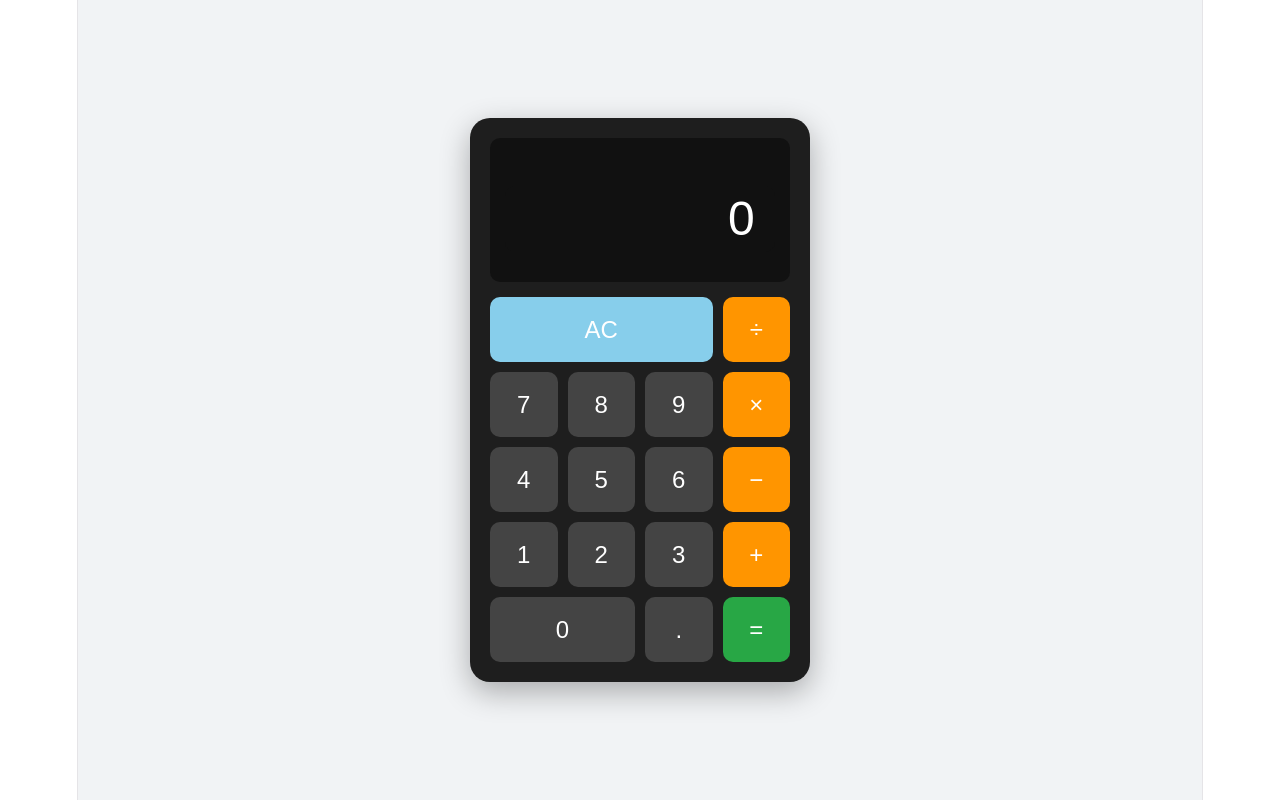
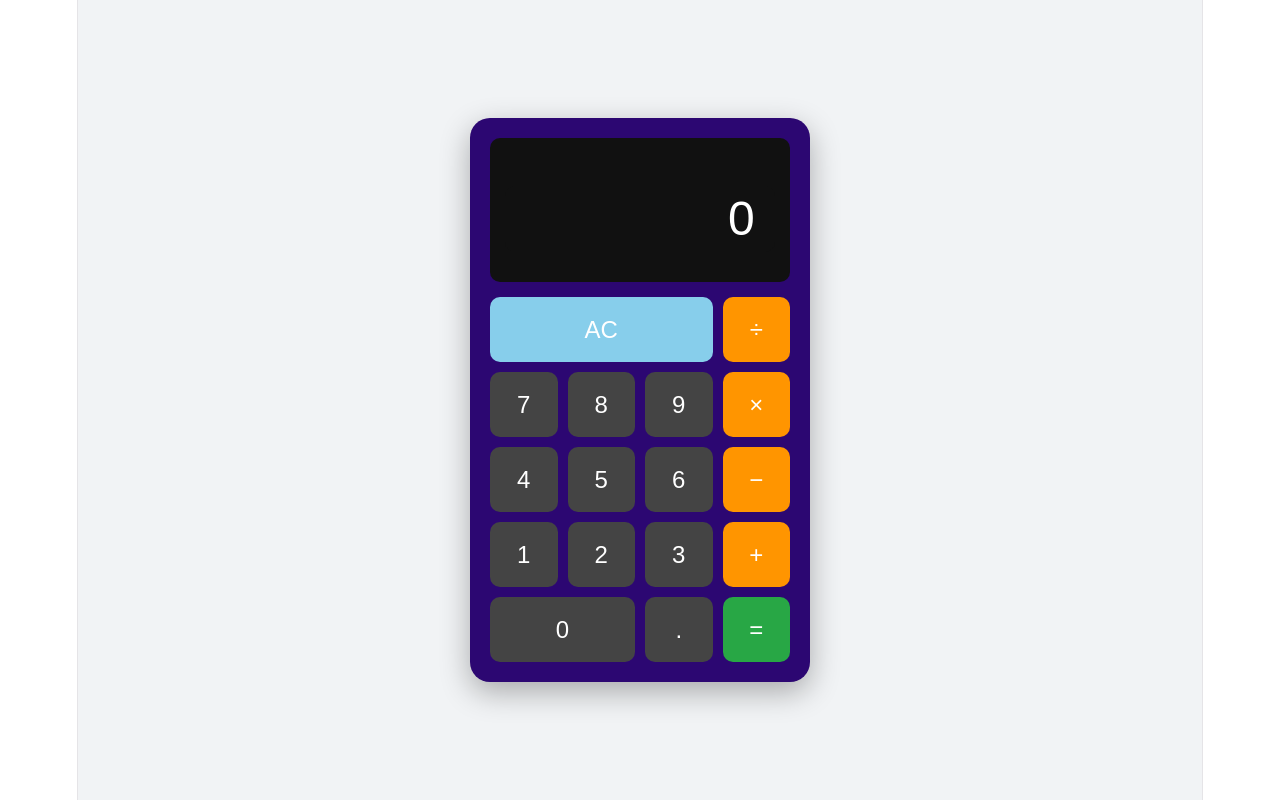
Before and after one commit to chandanams19/calaculator, a React (Vite) app: page / in a window 1280 px wide. Built offline with nearby package versions, Linux system fonts and the light colour scheme.

Commit message:
css change

```diff
--- a/src/App.css
+++ b/src/App.css
@@ -18,7 +18,7 @@ body {
 
 .calculator {
   width: 340px;
-  background: #1e1e1e;
+  background: #2c0772;
   padding: 20px;
   border-radius: 20px;
   box-shadow: 0 10px 30px rgba(0, 0, 0, 0.3);
```
